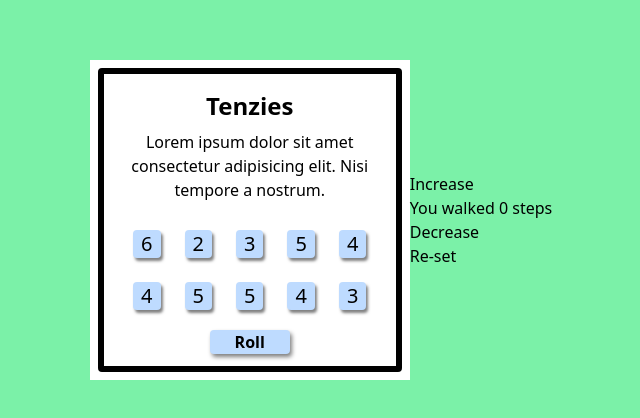
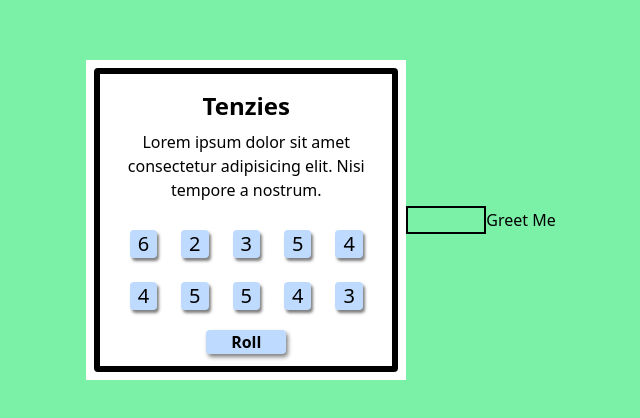
Before and after one commit to Watyekele/Tenzies-Practice, a React (Vite) app: page / in a window 1280 px wide. Shown: the part 180-598 px from the top of the page, without its empty margins (319-959 px from the left). Built offline with nearby package versions, Linux system fonts and the light colour scheme.

Commit message:
Fnished working on the greeting app

```diff
--- a/src/assets/Gpt.jsx
+++ b/src/assets/Gpt.jsx
@@ -1,28 +1,37 @@
 import { useState } from "react";
 
 export default function Gpt() {
-  const [count, setcount] = useState(0);
+  const [name, setName] = useState("");
+  const [greetings, setGreetings] = useState(false);
+  const [error, setError] = useState(null);
 
-  const [liked, setLiked] = useState(true);
-  const [steps, setSteps] = useState(0);
-
-  function Increased() {
-    setSteps((prevSteps) => prevSteps + 1);
-  }
-  function Decreased() {
-    setSteps((prevSteps) => Math.max(prevSteps - 1, 0));
-  }
-  function Reset() {
-    setSteps(0);
+  function handleClick() {
+    if (name.trim() === "") {
+      setError("Please enter name");
+    } else {
+      setError(null);
+      setGreetings(true);
+    }
   }
 
   return (
     <div>
-      <button onClick={Increased}>Increase</button>
-      <p>You walked {steps} steps</p>
-      <button onClick={Decreased}>Decrease</button>
-      <br />
-      <button onClick={Reset}>Re-set</button>
+      {!greetings ? (
+        <div>
+          <input
+            type="text"
+            className="text border-2 border-black w-20"
+            value={name}
+            onChange={(e) => setName(e.target.value)}
+          />
+          <button onClick={handleClick} type="submit">
+            Greet Me
+          </button>
+        </div>
+      ) : (
+        <p>Your name is {name}</p>
+      )}
+      {error && <p>{error}</p>}
     </div>
   );
 }
```
